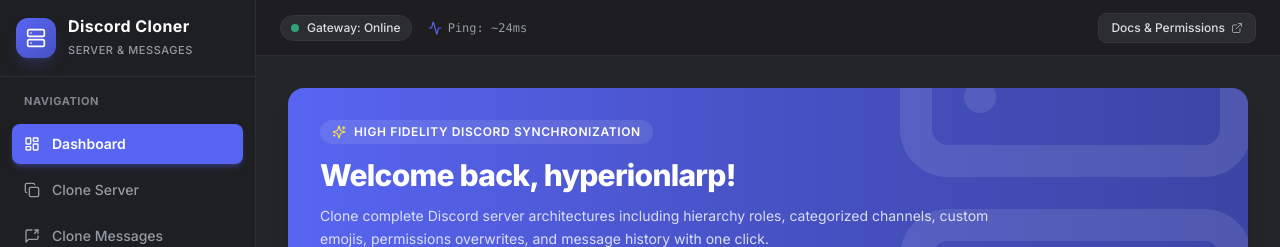
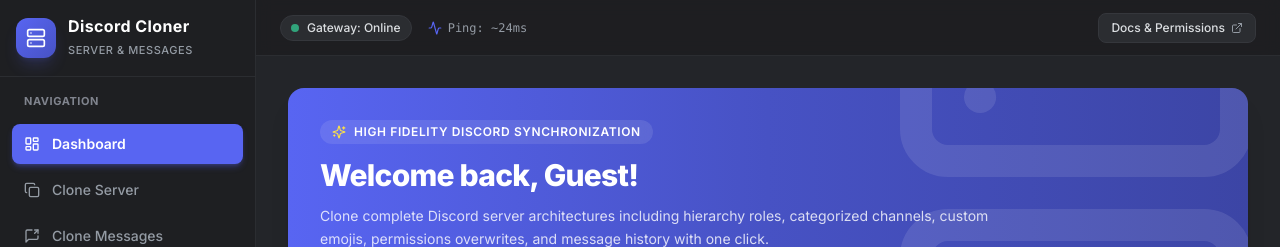
Before and after one commit to HyperionX-cpu/discord-server-cloner, a React (Vite) app in the folder client/: page / in a window 1280 px wide. Shown: the top 247 px of the page. Built offline with nearby package versions, Linux system fonts and the light colour scheme; no server answers.

Commit message:
Upload client/src/pages/Dashboard.jsx

```diff
--- a/client/src/pages/Dashboard.jsx
+++ b/client/src/pages/Dashboard.jsx
@@ -57,7 +57,7 @@
             <span>High Fidelity Discord Synchronization</span>
           </div>
           <h1 className="text-3xl font-extrabold tracking-tight">
-            Welcome back, {user?.global_name || user?.username || 'hyperionlarp'}!
+            Welcome back, {user ? (user.global_name || user.username) : 'Guest'}!
           </h1>
           <p className="text-white/80 text-sm leading-relaxed">
             Clone complete Discord server architectures including hierarchy roles, categorized channels, custom emojis, permissions overwrites, and message history with one click.
```
